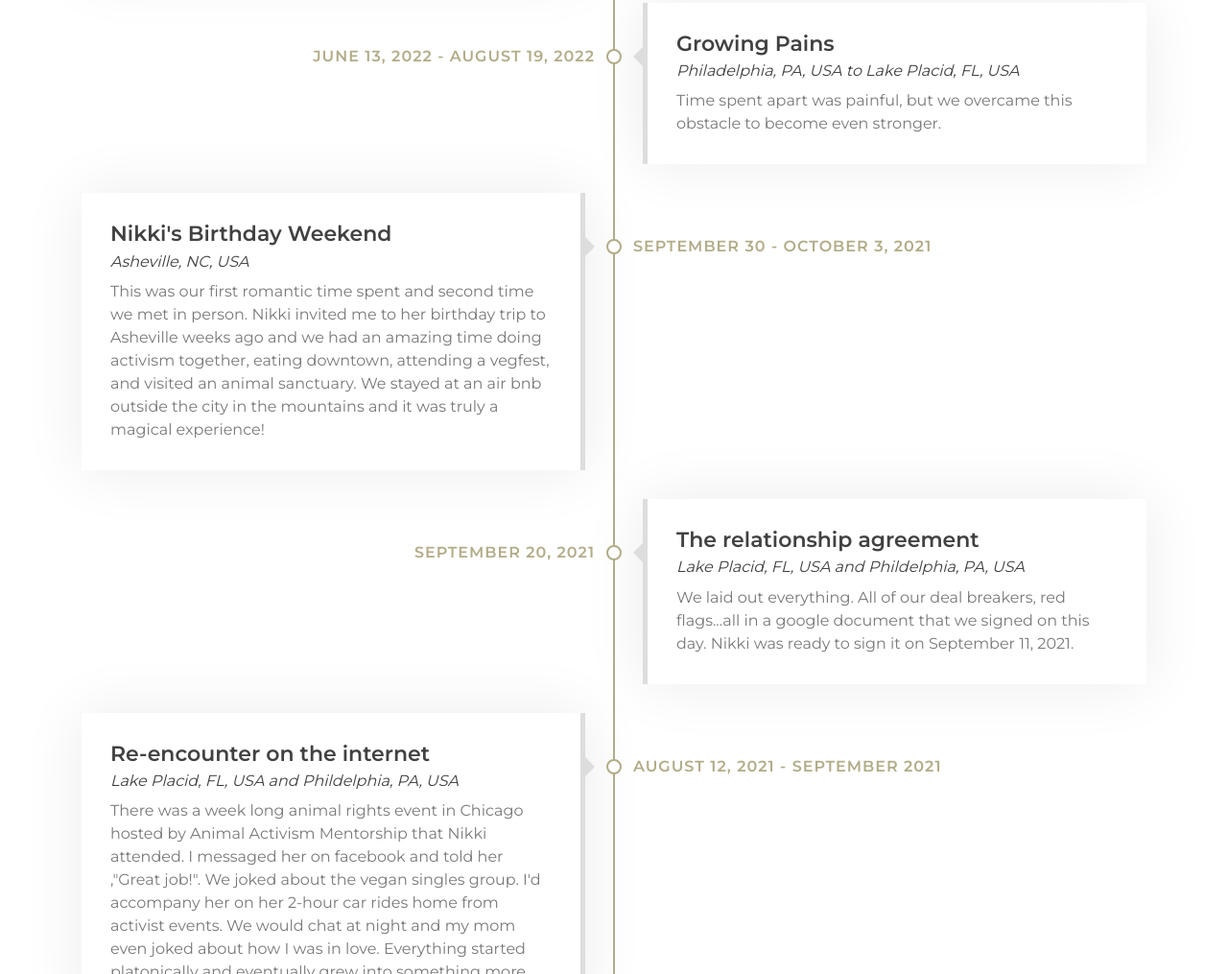
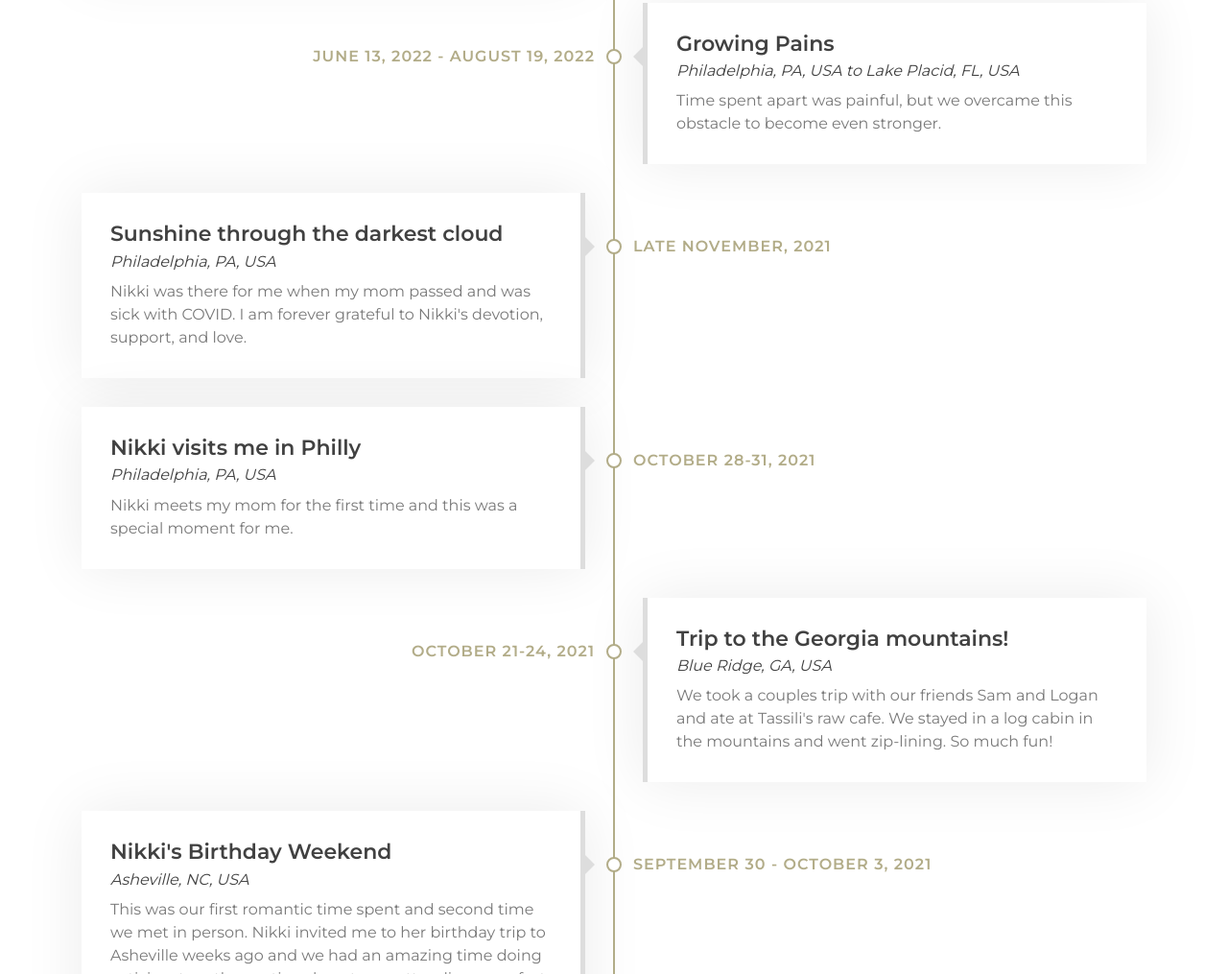
Before and after one commit to adnguyen/nikki, a plain HTML site: page index.html in a window 1280 px wide. Shown: the part 1318-2333 px from the top of the page at 96% size. Drawn offline with nearby package versions, Linux system fonts and the light colour scheme.

Commit message:
Update index.html

```diff
--- a/index.html
+++ b/index.html
@@ -84,6 +84,37 @@
                             <h4>Philadelphia, PA, USA to Lake Placid, FL, USA</h4>
                             <p>
                                 Time spent apart was painful, but we overcame this obstacle to become even stronger.
+                            </p>
+                        </div>
+                    </div>
+                    <div class="timeline-item left wow slideInLeft" data-wow-delay="0.1s">
+                        <div class="timeline-text">
+                            <div class="timeline-date">Late November, 2021</div>
+                            <h2>Sunshine through the darkest cloud</h2>
+                            <h4>Philadelphia, PA, USA</h4>
+                            <p>
+                                Nikki was there for me when my mom passed and was sick with COVID. I am forever grateful to Nikki's devotion, support, and love.
+                            </p>
+                        </div>
+                    </div>
+
+                    <div class="timeline-item left wow slideInLeft" data-wow-delay="0.1s">
+                        <div class="timeline-text">
+                            <div class="timeline-date">October 28-31, 2021</div>
+                            <h2>Nikki visits me in Philly</h2>
+                            <h4>Philadelphia, PA, USA</h4>
+                            <p>
+                                Nikki meets my mom for the first time and this was a special moment for me.
+                            </p>
+                        </div>
+                    </div>
+                    <div class="timeline-item right wow slideInRight" data-wow-delay="0.1s">
+                        <div class="timeline-text">
+                            <div class="timeline-date">October 21-24, 2021</div>
+                            <h2>Trip to the Georgia mountains!</h2>
+                            <h4>Blue Ridge, GA, USA</h4>
+                            <p>
+                                We took a couples trip with our friends Sam and Logan and ate at Tassili's raw cafe. We stayed in a log cabin in the mountains and went zip-lining. So much fun!
                             </p>
                         </div>
                     </div>
```
